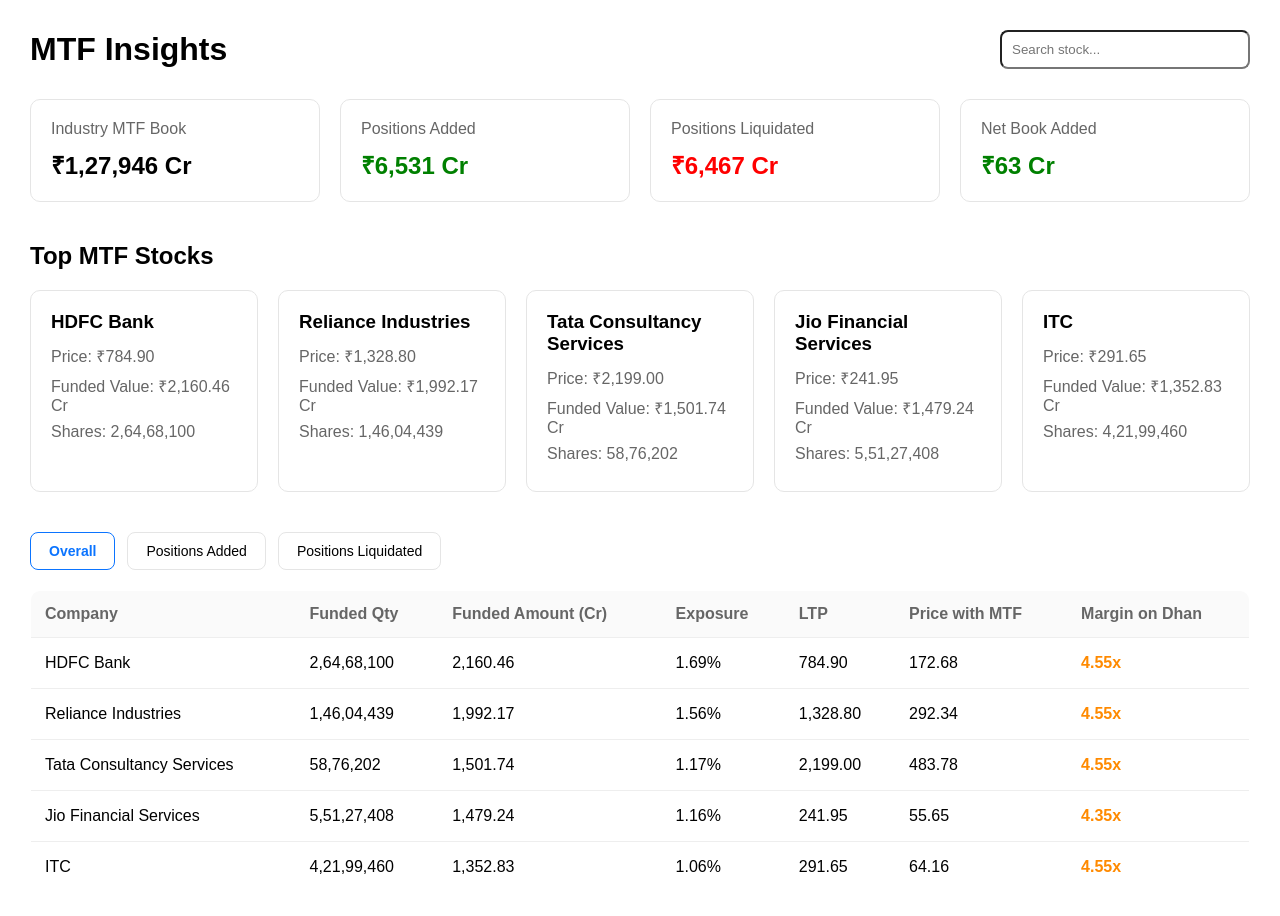
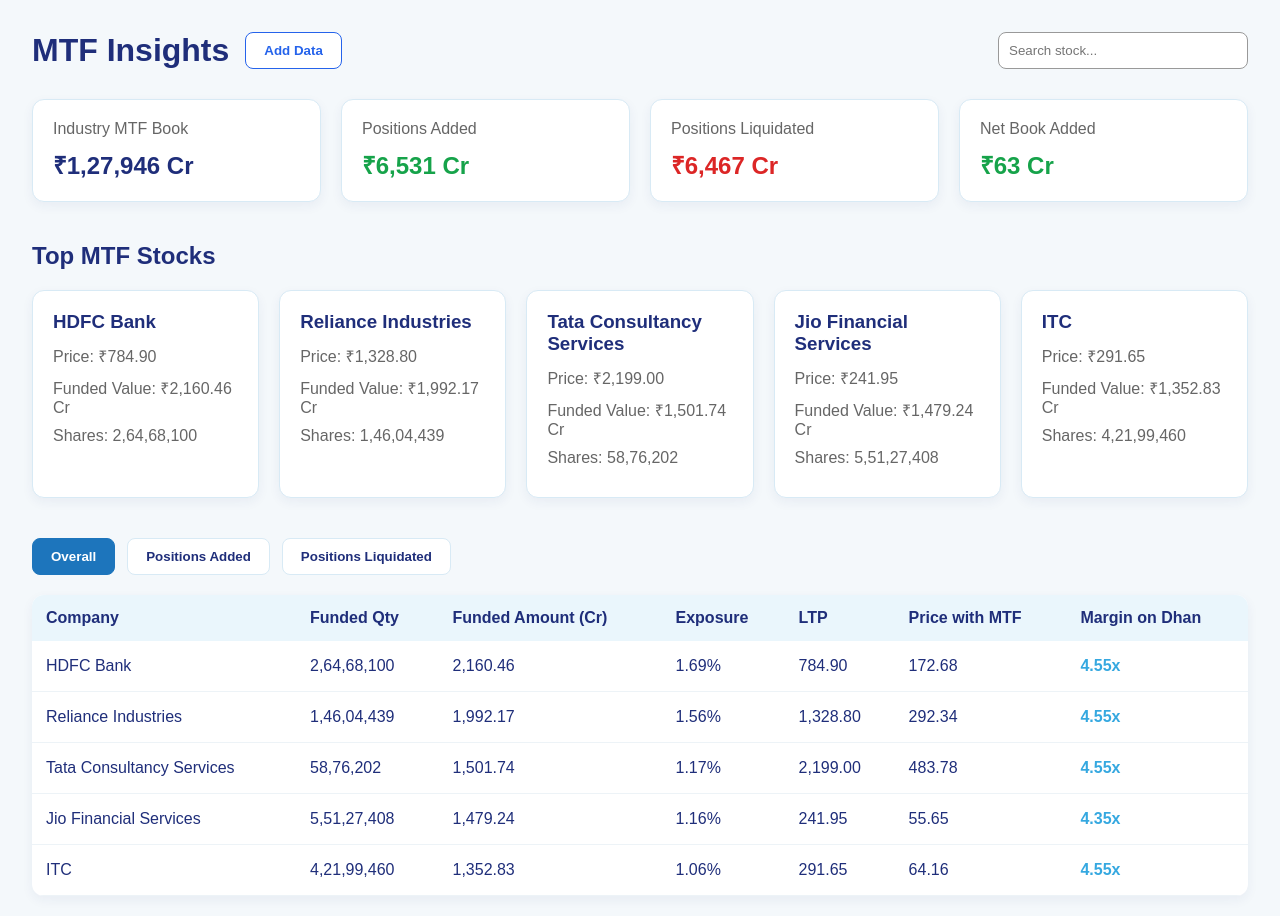
Before and after one commit to diyajh/finance-mtf-dashboard, a React (Vite) app: page / in a window 1280 px wide. Shown: the top 916 px of the page. Built offline with nearby package versions, Linux system fonts and the light colour scheme.

Commit message:
Added upload page workflow

```diff
--- a/package.json
+++ b/package.json
@@ -10,8 +10,10 @@
     "preview": "vite preview"
   },
   "dependencies": {
+    "papaparse": "^5.5.3",
     "react": "^19.2.6",
-    "react-dom": "^19.2.6"
+    "react-dom": "^19.2.6",
+    "xlsx": "^0.18.5"
   },
   "devDependencies": {
     "@eslint/js": "^10.0.1",
--- a/src/App.css
+++ b/src/App.css
@@ -1,6 +1,28 @@
+* {
+  margin: 0;
+  padding: 0;
+  box-sizing: border-box;
+}
+
+body {
+  font-family: Arial, sans-serif;
+  background: #f4f8fb;
+  color: #1f2e7a;
+}
+
 .page {
-  padding: 30px;
+  padding: 32px;
 }
+
+/* Headings */
+
+h1,
+h2,
+h3 {
+  color: #1f2e7a;
+}
+
+/* Metric Cards */
 
 .metric-grid {
   display: grid;
@@ -10,9 +32,11 @@
 }
 
 .metric-card {
-  border: 1px solid #e5e5e5;
+  background: white;
+  border: 1px solid #d8eaf5;
+  border-radius: 12px;
   padding: 20px;
-  border-radius: 10px;
+  box-shadow: 0 4px 12px rgba(31, 46, 122, 0.06);
 }
 
 .metric-card p {
@@ -24,13 +48,18 @@
   font-size: 24px;
 }
 
+/* Profit / Loss Colors */
+
 .green {
-  color: green;
+  color: #16a34a;
 }
 
 .red {
-  color: red;
+  color: #dc2626;
 }
+
+/* Top Stocks Section */
+
 .stocks-grid {
   display: grid;
   grid-template-columns: repeat(5, 1fr);
@@ -39,10 +68,11 @@
 }
 
 .stock-card {
-  border: 1px solid #e5e5e5;
-  border-radius: 10px;
+  background: white;
+  border: 1px solid #d8eaf5;
+  border-radius: 12px;
   padding: 20px;
-  background: white;
+  box-shadow: 0 4px 12px rgba(31, 46, 122, 0.06);
 }
 
 .stock-card h3 {
@@ -50,9 +80,12 @@
 }
 
 .stock-card p {
-  margin-bottom: 8px;
   color: #666;
+  margin-bottom: 10px;
 }
+
+/* Table Section */
+
 .table-section {
   margin-top: 40px;
 }
@@ -65,40 +98,46 @@
 
 .tabs button {
   padding: 10px 18px;
-  border: 1px solid #e5e5e5;
+  border: 1px solid #d8eaf5;
   background: white;
+  color: #1f2e7a;
   border-radius: 8px;
   cursor: pointer;
-  font-size: 14px;
+  font-weight: 600;
 }
 
-.tabs .active-tab {
-  border-color: #0b74ff;
-  color: #0b74ff;
-  font-weight: 600;
+.tabs button:hover {
+  background: #eaf6fc;
 }
+
+.active-tab {
+  background: #1d75bc !important;
+  color: white !important;
+  border-color: #1d75bc !important;
+}
+
+/* Table */
 
 .mtf-table {
   width: 100%;
   border-collapse: collapse;
-  border: 1px solid #eee;
-  border-radius: 10px;
+  background: white;
+  border-radius: 12px;
   overflow: hidden;
-  background: white;
+  box-shadow: 0 4px 12px rgba(31, 46, 122, 0.06);
 }
 
 .mtf-table th {
+  background: #eaf6fc;
+  color: #1f2e7a;
   text-align: left;
-  background: #fafafa;
-  color: #666;
+  padding: 14px;
   font-weight: 600;
-  padding: 14px;
-  border-bottom: 1px solid #eee;
 }
 
 .mtf-table td {
   padding: 16px 14px;
-  border-bottom: 1px solid #eee;
+  border-bottom: 1px solid #edf3f7;
 }
 
 .mtf-table tr:hover {
@@ -106,6 +145,111 @@
 }
 
 .margin-value {
-  color: #ff8a00;
+  color: #35a8e0;
+  font-weight: bold;
+}
+
+/* Upload Page */
+
+.back-button {
+  margin-bottom: 24px;
+  padding: 10px 18px;
+  border-radius: 8px;
+  border: 1px solid #d8eaf5;
+  background: white;
+  color: #1f2e7a;
+  cursor: pointer;
   font-weight: 600;
 }
+
+.back-button:hover {
+  background: #eaf6fc;
+}
+
+.upload-subtitle {
+  color: #666;
+  margin-bottom: 28px;
+}
+
+.upload-box {
+  border: 2px dashed #35a8e0;
+  background: #eaf6fc;
+  height: 260px;
+  max-width: 620px;
+  border-radius: 12px;
+
+  display: flex;
+  flex-direction: column;
+  align-items: center;
+  justify-content: center;
+}
+
+.upload-icon {
+  font-size: 48px;
+  color: #1d75bc;
+  margin-bottom: 12px;
+}
+
+.upload-box h2 {
+  margin-bottom: 8px;
+}
+
+.upload-box p {
+  color: #666;
+  margin-bottom: 20px;
+}
+
+.browse-button {
+  padding: 10px 18px;
+  border-radius: 8px;
+  background: #1d75bc;
+  color: white;
+  font-weight: 600;
+  cursor: pointer;
+  border: none;
+}
+
+.browse-button:hover {
+  background: #16639d;
+}
+
+/* Search Box */
+
+input[type="text"] {
+  padding: 10px;
+  width: 250px;
+  border: 1px solid #d8eaf5;
+  border-radius: 8px;
+  outline: none;
+}
+
+input[type="text"]:focus {
+  border-color: #1d75bc;
+}
+.upload-btn {
+  background: #2c5aa0;
+  color: white;
+  border: none;
+  padding: 12px 20px;
+  border-radius: 8px;
+  cursor: pointer;
+  font-weight: 600;
+}
+
+.upload-btn:hover {
+  background: #1f4b91;
+}
+
+.cancel-btn {
+  background: white;
+  color: #2c5aa0;
+  border: 1px solid #2c5aa0;
+  padding: 12px 20px;
+  border-radius: 8px;
+  cursor: pointer;
+  font-weight: 600;
+}
+
+.cancel-btn:hover {
+  background: #f5f8ff;
+}
--- a/src/App.tsx
+++ b/src/App.tsx
@@ -5,16 +5,24 @@
 import MetricCards from "./components/MetricCards";
 import TopStockCards from "./components/TopStockCards";
 import MtfTable from "./components/MtfTable";
+import UploadPage from "./components/UploadPage";
 
 function App() {
   const [searchTerm, setSearchTerm] = useState("");
+  const [currentPage, setCurrentPage] = useState("dashboard");
+
+  if (currentPage === "upload") {
+    return <UploadPage setCurrentPage={setCurrentPage} />;
+  }
 
   return (
     <div className="page">
       <Header
         searchTerm={searchTerm}
         setSearchTerm={setSearchTerm}
+        setCurrentPage={setCurrentPage}
       />
+
       <MetricCards />
       <TopStockCards />
       <MtfTable searchTerm={searchTerm} />
--- /dev/null
+++ b/src/components/FileUpload.tsx
@@ -0,0 +1,74 @@
+import { useState } from "react";
+
+function FileUpload() {
+  const [selectedFile, setSelectedFile] = useState<File | null>(null);
+  const [uploaded, setUploaded] = useState(false);
+
+  const handleFileChange = (event: React.ChangeEvent<HTMLInputElement>) => {
+    const file = event.target.files?.[0];
+
+    if (file) {
+      setSelectedFile(file);
+      setUploaded(false);
+    }
+  };
+
+  const handleCancel = () => {
+    setSelectedFile(null);
+    setUploaded(false);
+  };
+
+  const handleUpload = () => {
+    setUploaded(true);
+  };
+
+  return (
+    <div className="upload-box">
+      <div className="upload-icon">⇩</div>
+
+      <h2>
+        {selectedFile ? selectedFile.name : "Drop files or click to upload"}
+      </h2>
+
+      <p>Supported formats: .xlsx, .xls, .csv</p>
+
+      {!selectedFile && (
+        <label className="browse-button">
+          Browse File
+          <input
+            type="file"
+            accept=".xlsx,.xls,.csv"
+            hidden
+            onChange={handleFileChange}
+          />
+        </label>
+      )}
+
+      {selectedFile && (
+        <>
+          <p style={{ marginTop: "16px", fontWeight: 600 }}>
+            Selected file: {selectedFile.name}
+          </p>
+
+          <div style={{ marginTop: "20px", display: "flex", gap: "12px" }}>
+            <button className="cancel-btn" onClick={handleCancel}>
+              Cancel Upload
+            </button>
+
+            <button className="upload-btn" onClick={handleUpload}>
+              Add Data For Analysis
+            </button>
+          </div>
+        </>
+      )}
+
+      {uploaded && (
+        <p style={{ marginTop: "18px", color: "#16a34a", fontWeight: 700 }}>
+          ✓ Data uploaded successfully
+        </p>
+      )}
+    </div>
+  );
+}
+
+export default FileUpload;
--- a/src/components/Header.tsx
+++ b/src/components/Header.tsx
@@ -1,10 +1,14 @@
 type HeaderProps = {
   searchTerm: string;
   setSearchTerm: (value: string) => void;
+  setCurrentPage: (page: string) => void;
 };
 
-function Header(props: HeaderProps) {
-  const { searchTerm, setSearchTerm } = props;
+function Header({
+  searchTerm,
+  setSearchTerm,
+  setCurrentPage,
+}: HeaderProps) {
   return (
     <div
       style={{
@@ -14,7 +18,24 @@
         marginBottom: "30px",
       }}
     >
+      <div style={{ display: "flex", alignItems: "center", gap: "16px" }}>
         <h1>MTF Insights</h1>
+
+        <button
+          onClick={() => setCurrentPage("upload")}
+          style={{
+            padding: "10px 18px",
+            borderRadius: "8px",
+            border: "1px solid #2563eb",
+            backgroundColor: "white",
+            color: "#2563eb",
+            fontWeight: 600,
+            cursor: "pointer",
+          }}
+        >
+          Add Data
+        </button>
+      </div>
 
       <input
         type="text"
@@ -25,6 +46,7 @@
           padding: "10px",
           width: "250px",
           borderRadius: "8px",
+          border: "1px solid #999",
         }}
       />
     </div>
--- /dev/null
+++ b/src/components/UploadPage.tsx
@@ -0,0 +1,24 @@
+import FileUpload from "./FileUpload";
+
+type UploadPageProps = {
+  setCurrentPage: (page: string) => void;
+};
+
+function UploadPage({ setCurrentPage }: UploadPageProps) {
+  return (
+    <div className="page">
+      <button className="back-button" onClick={() => setCurrentPage("dashboard")}>
+        ← Back to Dashboard
+      </button>
+
+      <h1>Upload Weekly Report</h1>
+      <p className="upload-subtitle">
+        Upload weekly MTF data in Excel or CSV format.
+      </p>
+
+      <FileUpload />
+    </div>
+  );
+}
+
+export default UploadPage;
```
Also changed, not shown: 1 other file (tests, documents, lock files or other folders). Lines whose indentation alone changed are shown as unchanged.
